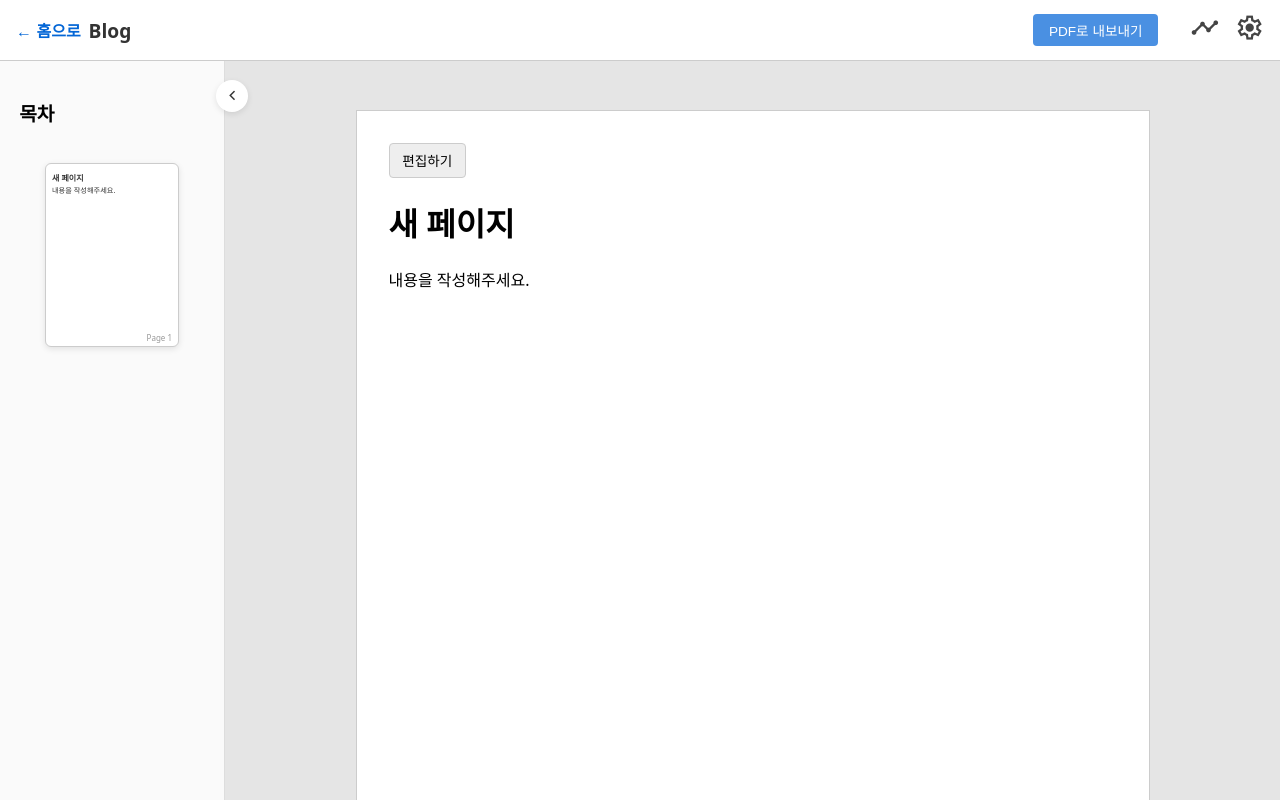
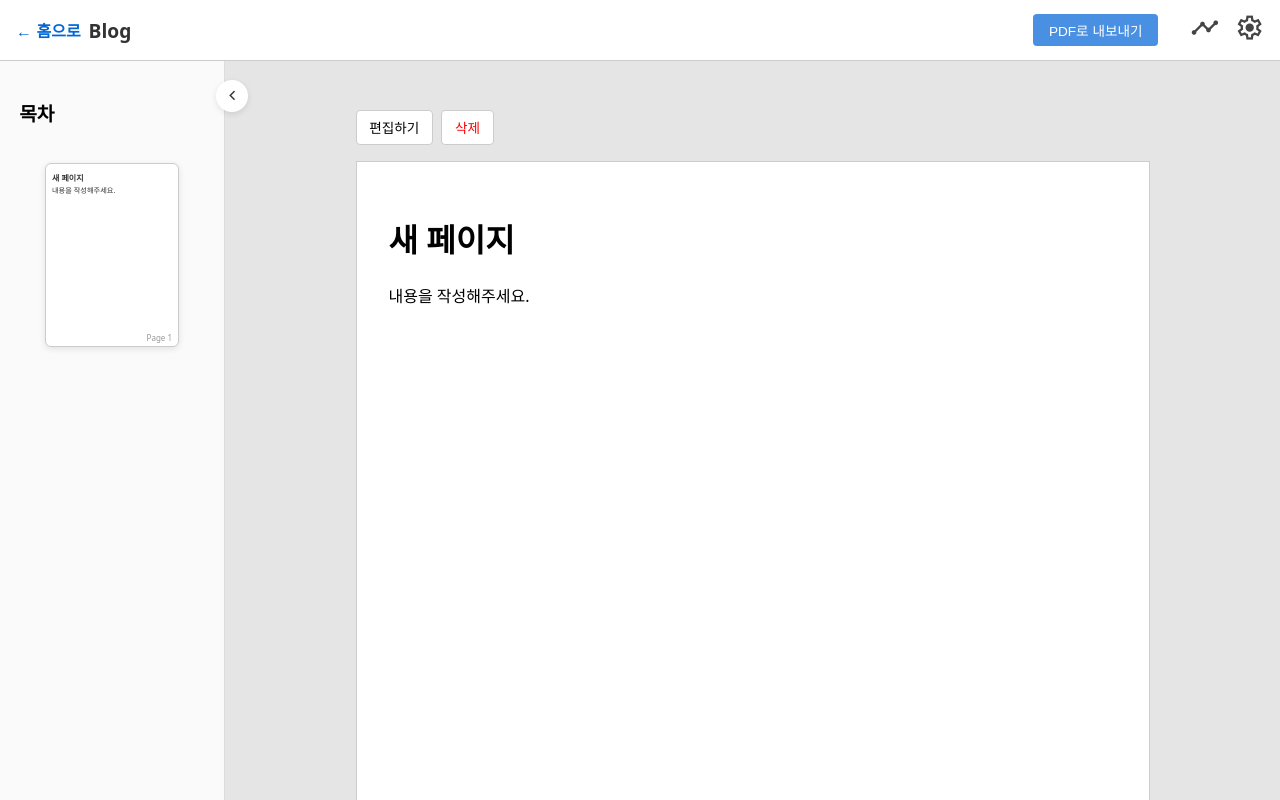
Before and after one commit to Gidok-Database/gidok, a React (Vite) app in the folder frontend/: page /project/Blog in a window 1280 px wide. Built offline with nearby package versions, Linux system fonts and the light colour scheme.

Commit message:
feat: 페이지 삭제 기능 추가

```diff
--- a/frontend/src/components/PagedMarkdown/PagedMarkdown.css
+++ b/frontend/src/components/PagedMarkdown/PagedMarkdown.css
@@ -31,12 +31,11 @@
 
 .page-toolbar {
   display: flex;
-  justify-content: space-between;
   align-items: center;
   margin-bottom: 1rem;
 }
 .page-toolbar button {
-  background-color: #eee;
+  background-color: #fff;
   border: 1px solid #ccc;
   padding: 0.4rem 0.8rem;
   font-size: 0.85rem;
--- a/frontend/src/components/PagedMarkdown/PagedMarkdown.scss
+++ b/frontend/src/components/PagedMarkdown/PagedMarkdown.scss
@@ -30,12 +30,11 @@
 
 .page-toolbar {
   display: flex;
-  justify-content: space-between;
   align-items: center;
   margin-bottom: 1rem;
 
   button {
-    background-color: #eee;
+    background-color: #fff;
     border: 1px solid #ccc;
     padding: 0.4rem 0.8rem;
     font-size: 0.85rem;
--- a/frontend/src/components/PagedMarkdown/PagedMarkdown.tsx
+++ b/frontend/src/components/PagedMarkdown/PagedMarkdown.tsx
@@ -1,13 +1,14 @@
-import React, { useRef, useState } from "react";
+import { useRef, useState } from "react";
 import ReactMarkdown from "react-markdown";
 import "@/components/PagedMarkdown/PagedMarkdown.css";
 
 interface Props {
   pages: string[];
   onUpdate: (index: number, content: string, message: string) => void;
+  onDelete: (index: number) => void; // ✅ 삭제 콜백 추가
 }
 
-export default function PagedMarkdown({ pages, onUpdate }: Props) {
+export default function PagedMarkdown({ pages, onUpdate, onDelete }: Props) {
   const [modalIndex, setModalIndex] = useState<number | null>(null);
   const [modalContent, setModalContent] = useState("");
   const [commitMessage, setCommitMessage] = useState("");
@@ -50,6 +51,13 @@ export default function PagedMarkdown({ pages, onUpdate }: Props) {
     setModalIndex(null);
   };
 
+  const handleDelete = (index: number) => {
+    const confirmed = window.confirm(`Page ${index + 1}을 삭제하시겠습니까?`);
+    if (confirmed) {
+      onDelete(index);
+    }
+  };
+
   return (
     <div className="paged-container">
       <div className="scrollbar-top" ref={topScrollRef} onScroll={handleTopScroll}>
@@ -58,12 +66,17 @@ export default function PagedMarkdown({ pages, onUpdate }: Props) {
 
       <div className="paged-markdown" ref={contentScrollRef} onScroll={handleScroll}>
         {pages.map((content, idx) => (
-          <div id={`page-${idx}`} className="a4-page" key={idx}>
+          <div key={idx} className="page-wrapper">
             <div className="page-toolbar">
               <button onClick={() => openModal(idx)}>편집하기</button>
+              <button onClick={() => handleDelete(idx)} style={{ marginLeft: "0.5rem", color: "red" }}>
+                삭제
+              </button>
             </div>
-            <ReactMarkdown>{content}</ReactMarkdown>
-            <div className="page-number">Page {idx + 1}</div>
+            <div id={`page-${idx}`} className="a4-page">
+              <ReactMarkdown>{content}</ReactMarkdown>
+              <div className="page-number">Page {idx + 1}</div>
+            </div>
           </div>
         ))}
       </div>
@@ -72,14 +85,12 @@ export default function PagedMarkdown({ pages, onUpdate }: Props) {
         <div className="edit-modal-backdrop">
           <div className="edit-modal">
             <h3>Page {modalIndex + 1} 수정</h3>
-            {/* 🔼 커밋 메시지를 먼저 입력 */}
             <textarea
               className="commit-message-input"
               value={commitMessage}
               onChange={(e) => setCommitMessage(e.target.value)}
               placeholder="커밋 메시지를 입력하세요"
             />
-            {/* 🔽 문서 본문 수정 */}
             <textarea
               className="content-editor"
               value={modalContent}
--- a/frontend/src/pages/Project/Project.tsx
+++ b/frontend/src/pages/Project/Project.tsx
@@ -88,6 +88,13 @@ export default function Project() {
     }, 100);
   };
 
+  const handleDeletePage = (index: number) => {
+    setMarkdownPages(prev => prev.filter((_, i) => i !== index));
+    if (selectedPage >= index) {
+      setSelectedPage(prev => Math.max(0, prev - 1));
+    }
+  };
+
   const handleExportPdf = async () => {
     const container = previewRef.current;
     if (!container) return;
@@ -175,7 +182,11 @@ export default function Project() {
         <Sidebar pages={markdownPages} />
         <main className="main-content preview-mode">
           <div className="document-preview" ref={previewRef}>
-            <PagedMarkdown pages={markdownPages} onUpdate={handlePageUpdate} />
+            <PagedMarkdown
+              pages={markdownPages}
+              onUpdate={handlePageUpdate}
+              onDelete={handleDeletePage} // ✅ 여기에 삭제 함수 전달
+            />
             <div className="add-page-button" onClick={handleAddPage}>
               <span className="material-symbols-outlined">add_circle</span>
             </div>
```
